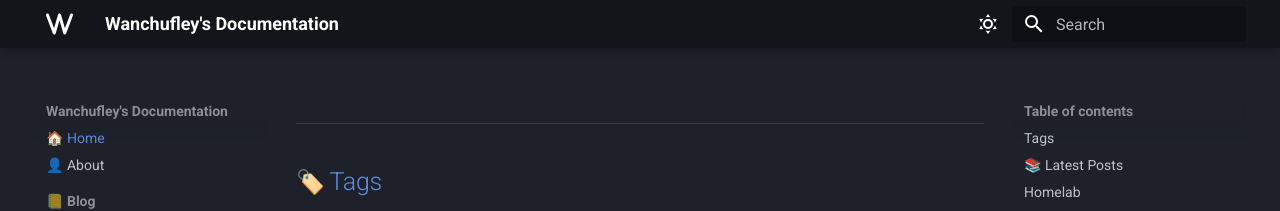
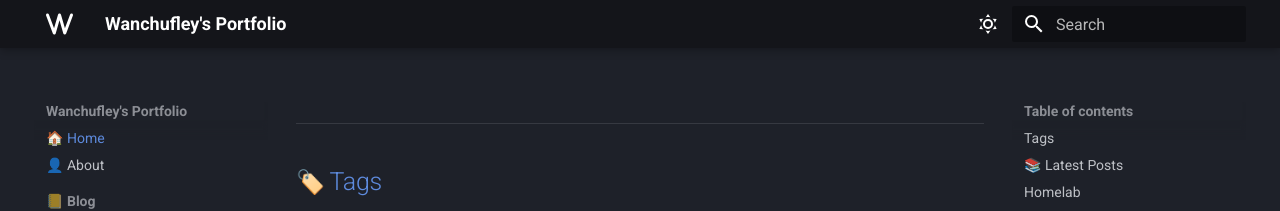
Before and after one commit to Wanchufley/mkdocs-blog, an MkDocs documentation site: the page built from docs/index.md, in a window 1280 px wide. Shown: the top 211 px of the page. Built offline with MkDocs 1.6.1 and Material for MkDocs 9.7.7, drawn with Linux system fonts in a browser that asks for light colours; emoji names are drawn with the system emoji font.

Commit message:
changed from docu to portfolio

```diff
--- a/mkdocs.yml
+++ b/mkdocs.yml
@@ -1,4 +1,4 @@
-site_name: Wanchufley's Documentation
+site_name: Wanchufley's Portfolio
 site_url: https://sitename.example
 theme:
   name: material
```
